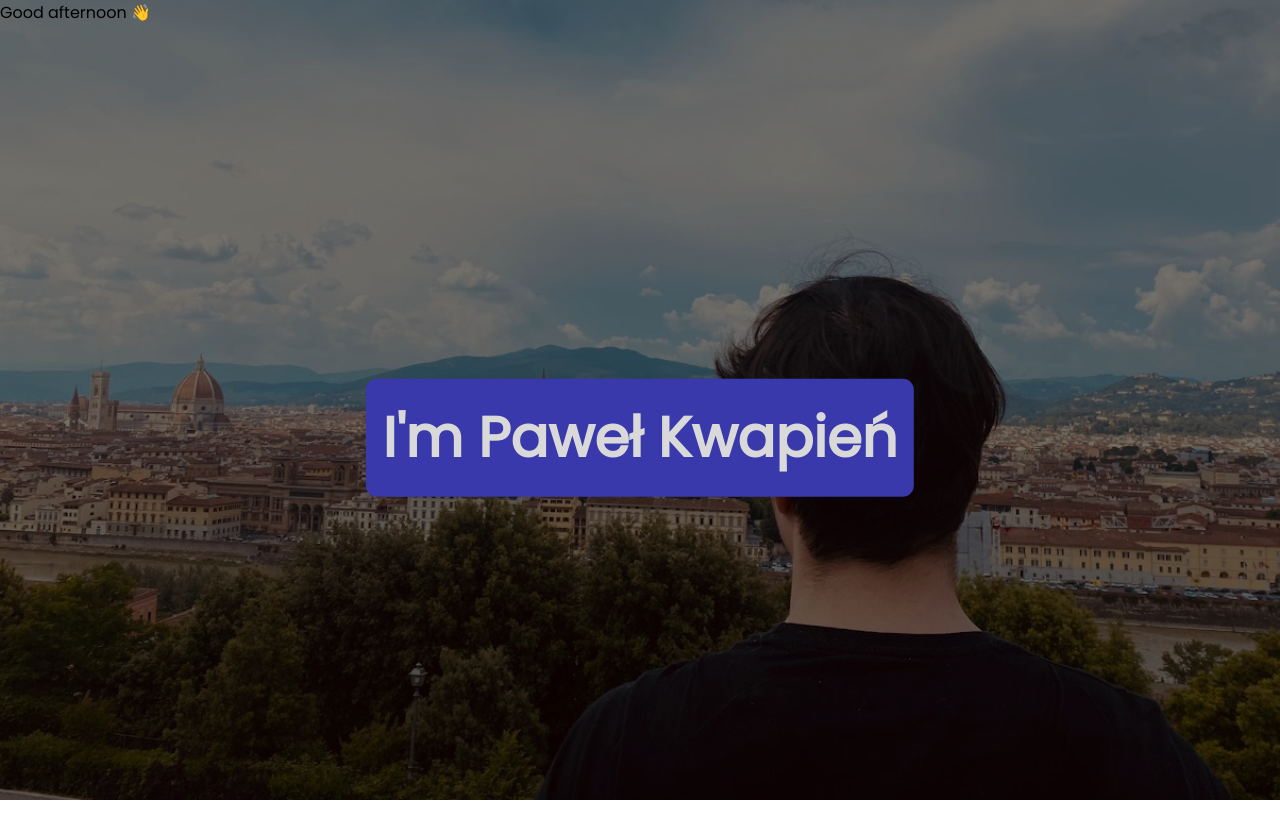
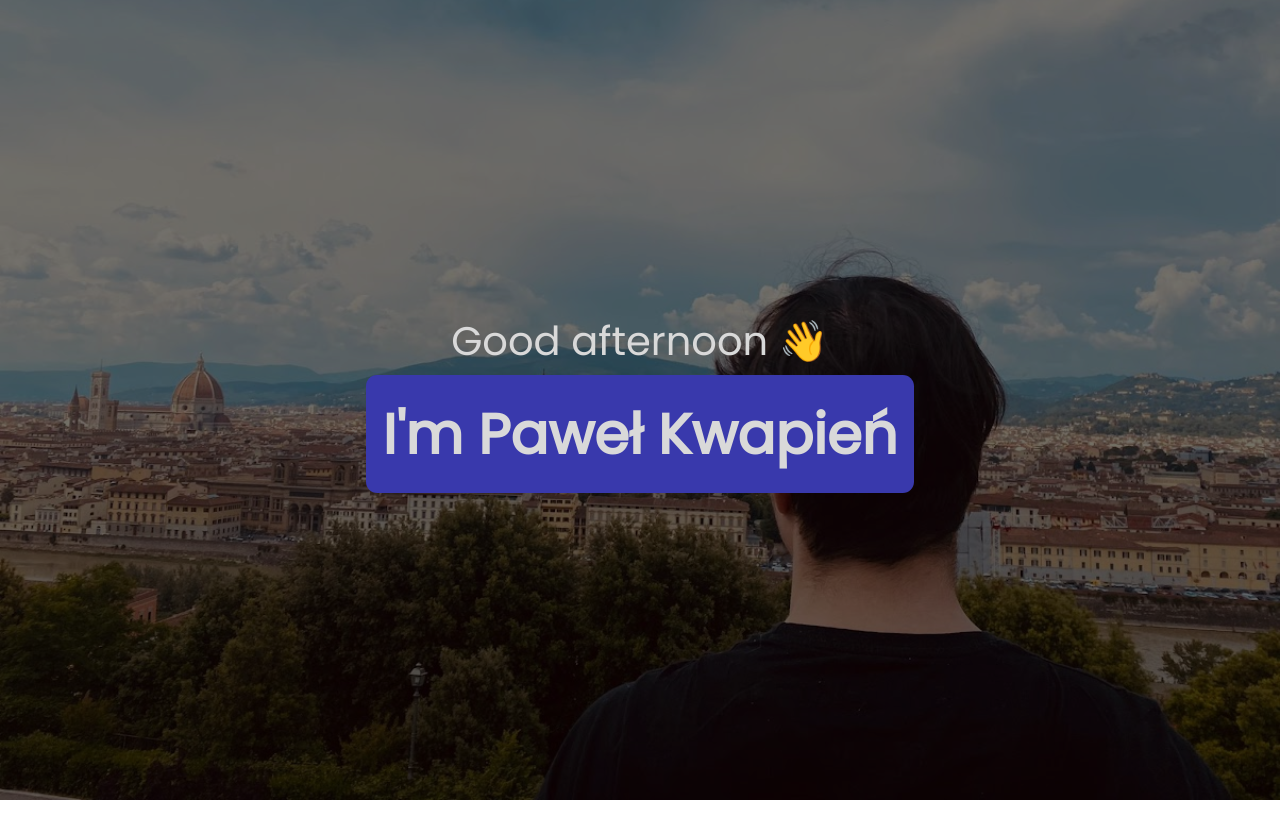
Before and after one commit to PepeKwapien/personal-page, an Angular app: page / in a window 1280 px wide. Shown: the top 838 px of the page. Built offline with nearby package versions, Linux system fonts and the light colour scheme.

Commit message:
Header mixin

```diff
--- a/src/app/components/section-header/section-header.component.scss
+++ b/src/app/components/section-header/section-header.component.scss
@@ -1,6 +1,12 @@
+@import '../../../styles/mixins';
+
 .section-container {
     min-height: 100vh;
-    position: relative;
+    display: flex;
+    justify-content: center;
+    align-items: center;
+    flex-direction: column;
+
     background-attachment: fixed;
     background-repeat: no-repeat;
     background-size: cover;
@@ -10,10 +16,11 @@
 }
 
 .section-header-message {
-    position: absolute;
-    top: 50%;
-    left: 50%;
-    transform: translate(-50%, -50%);
     background-color: var(--section-header-message-background);
     color: var(--section-header-message-color);
 }
+
+.section-greeting {
+    color: var(--section-header-message-color);
+    @include header(2.5rem, 0.1em, 0.1em);
+}
--- a/src/styles.scss
+++ b/src/styles.scss
@@ -1,10 +1,12 @@
-@import url('./styles/variables.scss');
-@import url('./styles/typography.scss');
+@import './styles/variables.scss';
+@import './styles/typography.scss';
 
 *,
 *::after,
 *::before {
     box-sizing: border-box;
+    margin: 0;
+    padding: 0;
 }
 
 body {
--- /dev/null
+++ b/src/styles/mixins.scss
@@ -0,0 +1,5 @@
+@mixin header($fontSize, $padding, $borderRadius) {
+    font-size: $fontSize;
+    padding: $padding;
+    border-radius: $borderRadius;
+}
--- a/src/styles/typography.scss
+++ b/src/styles/typography.scss
@@ -1,4 +1,5 @@
 @import url('https://fonts.googleapis.com/css2?family=Poppins&display=swap');
+@import './mixins.scss';
 
 *,
 *::after,
@@ -8,7 +9,5 @@
 }
 
 h1 {
-    font-size: 3.5rem;
-    padding: 0.3em;
-    border-radius: 0.2em;
+    @include header(3.5rem, 0.3em, 0.2em);
 }
```
